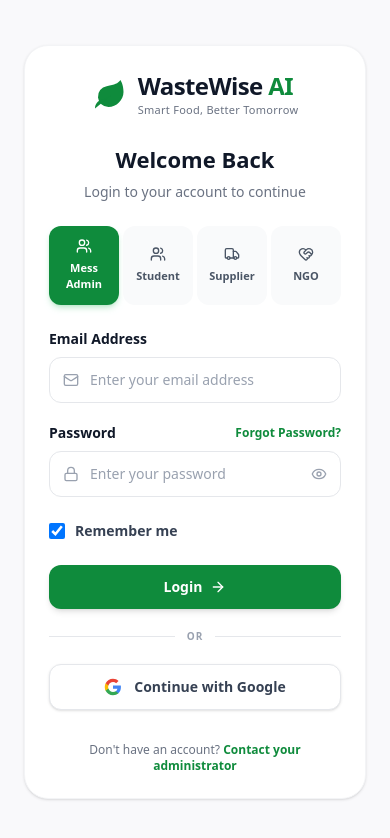
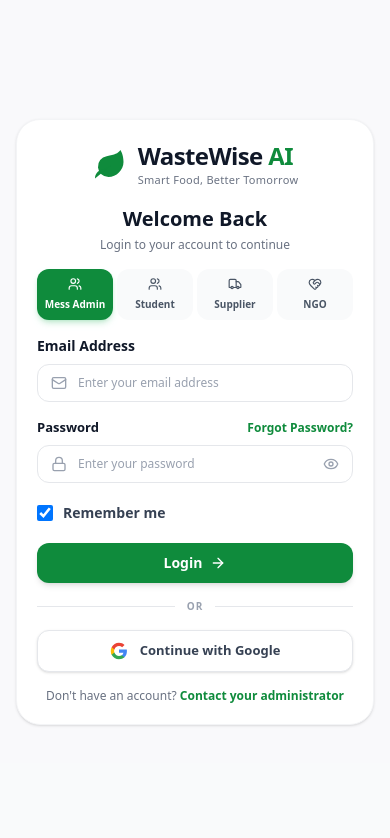
Before and after one commit to saritasuthar276-oss/West-Care-, a Next.js app: page /login in a window 390 px wide. Shown: the top 838 px of the page. Built offline with nearby package versions, Linux system fonts and the light colour scheme.

Commit message:
Compress right panel vertical spacing to fit small screens without scrollbars

```diff
--- a/src/app/login/page.tsx
+++ b/src/app/login/page.tsx
@@ -170,10 +170,10 @@
 
 
         {/* The m-auto ensures the card is perfectly vertically & horizontally centered, safely! */}
-        <div className="m-auto w-full max-w-[480px] py-4 xl:py-12 px-6">
-          <div className="bg-white rounded-[24px] p-6 lg:p-8 xl:p-10 shadow-sm border border-gray-100 w-full">
+        <div className="m-auto w-full max-w-[480px] py-2 xl:py-10 px-4 sm:px-6">
+          <div className="bg-white rounded-[24px] p-5 lg:p-6 xl:p-10 shadow-sm border border-gray-100 w-full">
 
-            <div className="flex justify-center mb-6 xl:mb-8">
+            <div className="flex justify-center mb-4 xl:mb-8">
               <div className="flex items-center gap-2.5">
                 <div className="text-[#0f8b3c]">
                     <svg width="36" height="36" viewBox="0 0 24 24" fill="currentColor"><path d="M11 20A7 7 0 0 1 9.8 6.1C15.5 5 17 4.48 19 2c1 2 2 4.18 2 8 0 5.5-4.78 10-10 10Z"/><path d="M2 21c0-3 1.85-5.36 5.08-6C9.5 14.52 12 13 13 12"/></svg>
@@ -185,52 +185,52 @@
               </div>
             </div>
 
-            <div className="text-center mb-6 xl:mb-8">
-              <h2 className="text-[22px] font-extrabold text-gray-900 mb-1.5">Welcome Back</h2>
-              <p className="text-sm text-gray-500 font-medium">Login to your account to continue</p>
+            <div className="text-center mb-4 xl:mb-8">
+              <h2 className="text-xl xl:text-[22px] font-extrabold text-gray-900 mb-1 xl:mb-1.5">Welcome Back</h2>
+              <p className="text-xs xl:text-sm text-gray-500 font-medium">Login to your account to continue</p>
             </div>
 
             {/* Role Tabs */}
-            <div className="flex gap-1 mb-6 xl:mb-8">
+            <div className="flex gap-1 mb-4 xl:mb-8">
               <button
                 type="button"
                 onClick={() => setRole("admin")}
-                className={`flex-1 flex flex-col items-center justify-center gap-1.5 text-[11px] font-bold py-3 px-1 rounded-xl transition-all ${
+                className={`flex-1 flex flex-col items-center justify-center gap-1.5 text-[10px] xl:text-[11px] font-bold py-2 xl:py-3 px-1 rounded-xl transition-all ${
                   role === "admin" ? "bg-[#0f8b3c] text-white shadow-md shadow-green-600/20" : "bg-gray-50 text-gray-600 hover:bg-gray-100"
                 }`}
               >
-                <Users className="w-4 h-4" /> <span>Mess Admin</span>
+                <Users className="w-3.5 xl:w-4 h-3.5 xl:h-4" /> <span>Mess Admin</span>
               </button>
               <button
                 type="button"
                 onClick={() => setRole("student")}
-                className={`flex-1 flex flex-col items-center justify-center gap-1.5 text-[11px] font-bold py-3 px-1 rounded-xl transition-all ${
+                className={`flex-1 flex flex-col items-center justify-center gap-1.5 text-[10px] xl:text-[11px] font-bold py-2 xl:py-3 px-1 rounded-xl transition-all ${
                   role === "student" ? "bg-[#0f8b3c] text-white shadow-md shadow-green-600/20" : "bg-gray-50 text-gray-600 hover:bg-gray-100"
                 }`}
               >
-                <Users className="w-4 h-4" /> <span>Student</span>
+                <Users className="w-3.5 xl:w-4 h-3.5 xl:h-4" /> <span>Student</span>
               </button>
               <button
                 type="button"
                 onClick={() => setRole("supplier")}
-                className={`flex-1 flex flex-col items-center justify-center gap-1.5 text-[11px] font-bold py-3 px-1 rounded-xl transition-all ${
+                className={`flex-1 flex flex-col items-center justify-center gap-1.5 text-[10px] xl:text-[11px] font-bold py-2 xl:py-3 px-1 rounded-xl transition-all ${
                   role === "supplier" ? "bg-[#0f8b3c] text-white shadow-md shadow-green-600/20" : "bg-gray-50 text-gray-600 hover:bg-gray-100"
                 }`}
               >
-                <Truck className="w-4 h-4" /> <span>Supplier</span>
+                <Truck className="w-3.5 xl:w-4 h-3.5 xl:h-4" /> <span>Supplier</span>
               </button>
               <button
                 type="button"
                 onClick={() => setRole("ngo")}
-                className={`flex-1 flex flex-col items-center justify-center gap-1.5 text-[11px] font-bold py-3 px-1 rounded-xl transition-all ${
+                className={`flex-1 flex flex-col items-center justify-center gap-1.5 text-[10px] xl:text-[11px] font-bold py-2 xl:py-3 px-1 rounded-xl transition-all ${
                   role === "ngo" ? "bg-[#0f8b3c] text-white shadow-md shadow-green-600/20" : "bg-gray-50 text-gray-600 hover:bg-gray-100"
                 }`}
               >
-                <HeartHandshake className="w-4 h-4" /> <span>NGO</span>
+                <HeartHandshake className="w-3.5 xl:w-4 h-3.5 xl:h-4" /> <span>NGO</span>
               </button>
             </div>
 
-            <form onSubmit={handleSubmit(onLoginSubmit)} className="space-y-5">
+            <form onSubmit={handleSubmit(onLoginSubmit)} className="space-y-4 xl:space-y-5">
 
               <div className="space-y-2">
                 <label className="text-sm font-bold text-gray-900 block">Email Address</label>
@@ -242,7 +242,7 @@
                     type="email"
                     disabled={isLoading}
                     placeholder="Enter your email address"
-                    className="w-full pl-10 pr-4 py-3 bg-white border border-gray-200 rounded-xl text-sm font-medium focus:outline-none focus:ring-2 focus:ring-[#0f8b3c]/20 focus:border-[#0f8b3c] transition-all placeholder:text-gray-400"
+                    className="w-full pl-10 pr-4 py-2.5 xl:py-3 bg-white border border-gray-200 rounded-xl text-xs xl:text-sm font-medium focus:outline-none focus:ring-2 focus:ring-[#0f8b3c]/20 focus:border-[#0f8b3c] transition-all placeholder:text-gray-400"
                     {...register("email")}
                   />
                 </div>
@@ -250,7 +250,7 @@
 
               <div className="space-y-2">
                 <div className="flex items-center justify-between">
-                  <label className="text-sm font-bold text-gray-900">Password</label>
+                  <label className="text-[13px] xl:text-sm font-bold text-gray-900">Password</label>
                   <a href="#" className="text-xs font-bold text-[#0f8b3c] hover:text-green-700 disabled:opacity-50">Forgot Password?</a>
                 </div>
                 <div className="relative">
@@ -261,7 +261,7 @@
                     type={showPassword ? "text" : "password"}
                     disabled={isLoading}
                     placeholder="Enter your password"
-                    className="w-full pl-10 pr-10 py-3 bg-white border border-gray-200 rounded-xl text-sm font-medium focus:outline-none focus:ring-2 focus:ring-[#0f8b3c]/20 focus:border-[#0f8b3c] transition-all placeholder:text-gray-400"
+                    className="w-full pl-10 pr-10 py-2.5 xl:py-3 bg-white border border-gray-200 rounded-xl text-xs xl:text-sm font-medium focus:outline-none focus:ring-2 focus:ring-[#0f8b3c]/20 focus:border-[#0f8b3c] transition-all placeholder:text-gray-400"
                     {...register("password")}
                   />
                   <button
@@ -289,7 +289,7 @@
               <button
                 type="submit"
                 disabled={isLoading}
-                className="w-full bg-[#0f8b3c] hover:bg-green-700 disabled:bg-green-700/70 text-white font-bold py-3 xl:py-3.5 rounded-xl transition-colors flex items-center justify-center gap-2 shadow-md text-sm"
+                className="w-full bg-[#0f8b3c] hover:bg-green-700 disabled:bg-green-700/70 text-white font-bold py-2.5 xl:py-3.5 rounded-xl transition-colors flex items-center justify-center gap-2 shadow-md text-sm"
               >
                 {isLoading ? (
                   <>
@@ -304,7 +304,7 @@
 
             </form>
 
-            <div className="relative my-5 xl:my-7">
+            <div className="relative my-4 xl:my-6">
               <div className="absolute inset-0 flex items-center">
                 <div className="w-full border-t border-gray-200"></div>
               </div>
@@ -316,7 +316,7 @@
             <button
               type="button"
               disabled={isLoading}
-              className="w-full bg-white hover:bg-gray-50 border border-gray-200 text-gray-700 font-bold py-3 rounded-xl transition-colors flex items-center justify-center gap-3 text-sm shadow-sm disabled:opacity-70"
+              className="w-full bg-white hover:bg-gray-50 border border-gray-200 text-gray-700 font-bold py-2.5 xl:py-3 rounded-xl transition-colors flex items-center justify-center gap-3 text-[13px] xl:text-sm shadow-sm disabled:opacity-70"
             >
               <svg viewBox="0 0 24 24" width="18" height="18" xmlns="http://www.w3.org/2000/svg">
                 <path d="M22.56 12.25c0-.78-.07-1.53-.2-2.25H12v4.26h5.92c-.26 1.37-1.04 2.53-2.21 3.31v2.77h3.57c2.08-1.92 3.28-4.74 3.28-8.09z" fill="#4285F4"/>
@@ -327,7 +327,7 @@
               Continue with Google
             </button>
 
-            <p className="text-center text-xs text-gray-500 mt-8 font-medium">
+            <p className="text-center text-xs text-gray-500 mt-4 xl:mt-6 font-medium">
               Don't have an account? <a href="#" className="text-[#0f8b3c] font-bold hover:text-green-700">Contact your administrator</a>
             </p>
 
```
